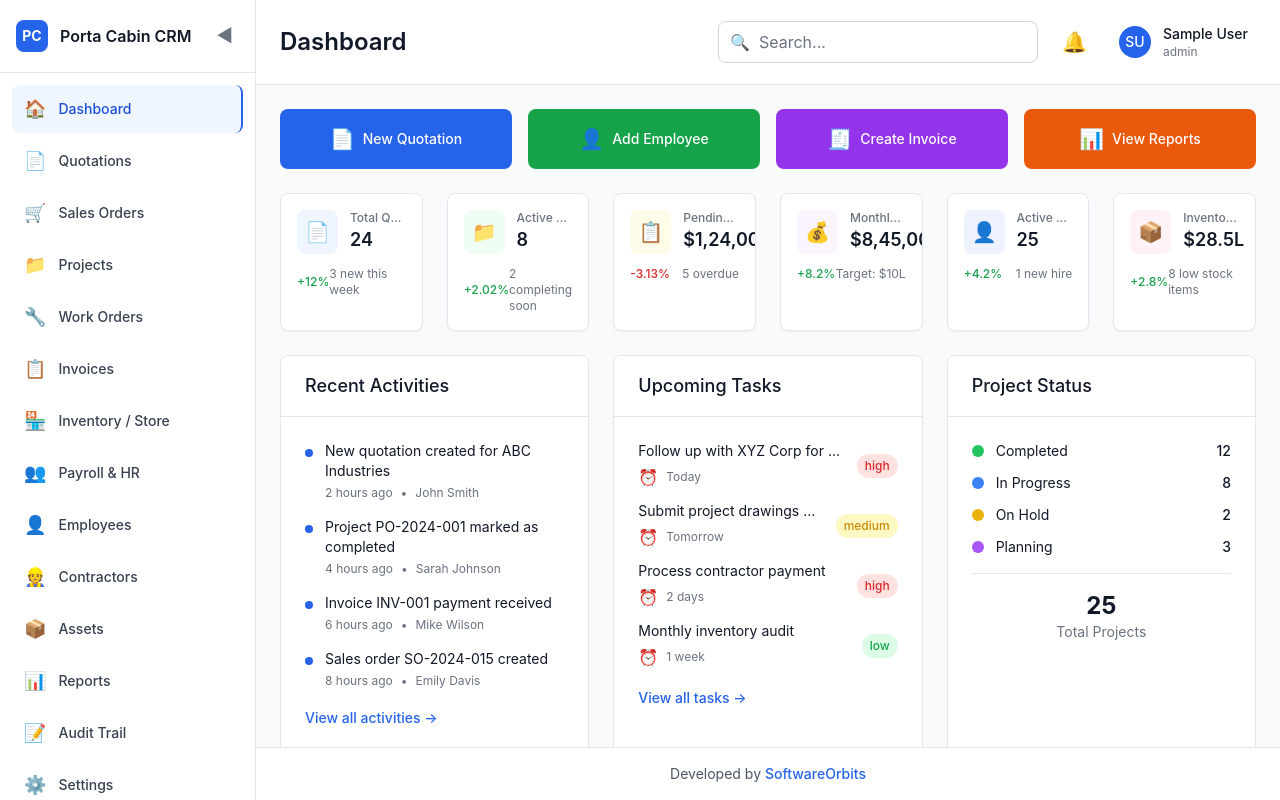
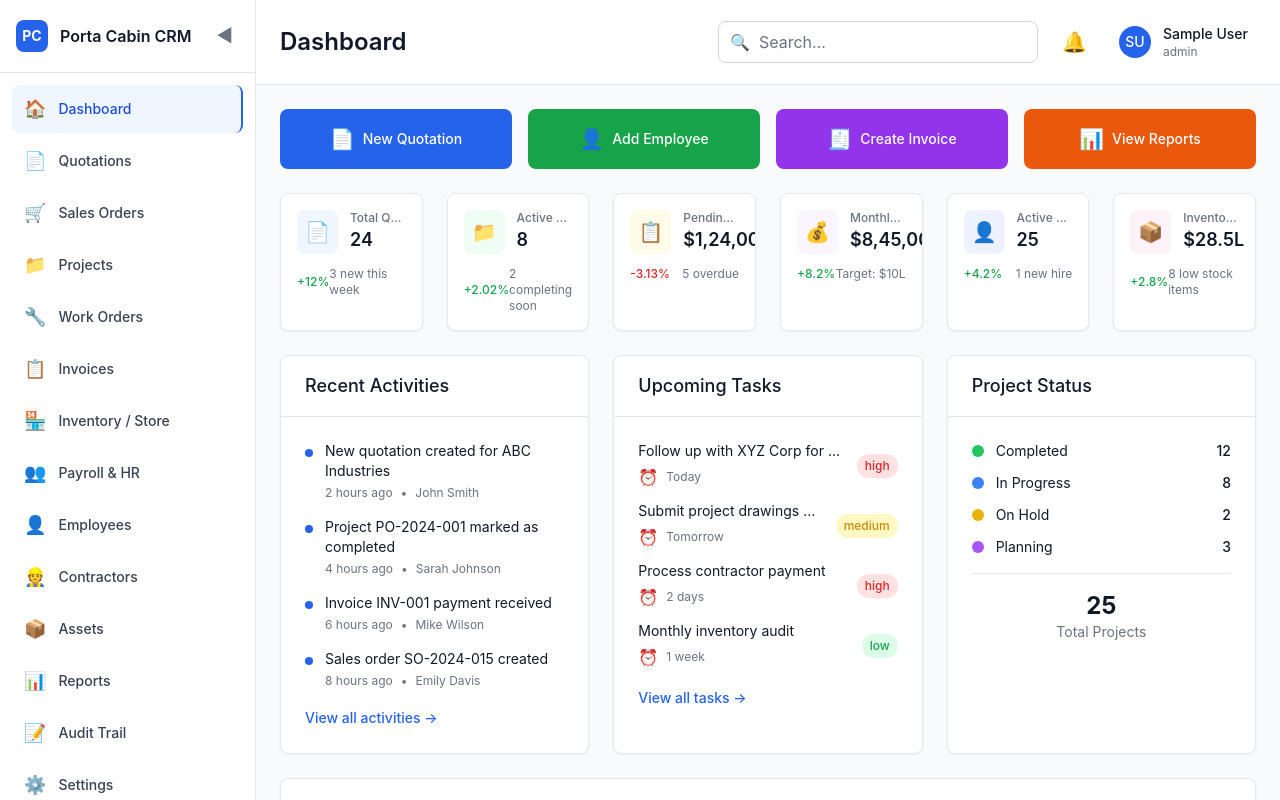
Before and after one commit to softwareOrbits/porta-cabin-crm, a React (Vite) app: page / in a window 1280 px wide. Shown: the top 800 px of the page. Built offline with nearby package versions, Linux system fonts and the light colour scheme; sample sign-in values are in the browser's storage.

Commit message:
Fix layout height and scrolling with min-h-screen and overflow adjustments
Co-authored-by: dev.hamzaasif0987 <dev.hamzaasif0987@gmail.com>

```diff
--- a/src/components/Layout/Layout.jsx
+++ b/src/components/Layout/Layout.jsx
@@ -24,15 +24,15 @@ export default function Layout({ children, title }) {
   }, [darkMode]);
 
   return (
-    <div className="flex h-screen bg-gray-50 dark:bg-gray-900">
+    <div className="flex min-h-screen bg-gray-50 dark:bg-gray-900">
       <Sidebar
         collapsed={collapsed}
         setCollapsed={setCollapsed}
       />
 
-      <div className="flex-1 flex flex-col overflow-hidden">
+      <div className="flex-1 flex flex-col">
         <Header title={title} />
-        <main className="flex-1 overflow-auto p-6">
+        <main className="flex-1 p-6">
           {children}
         </main>
         <Footer />
--- a/src/components/Layout/Sidebar.jsx
+++ b/src/components/Layout/Sidebar.jsx
@@ -26,7 +26,7 @@ export default function Sidebar({ collapsed, setCollapsed }) {
   };
 
   return (
-    <div className={`${collapsed ? 'w-16' : 'w-64'} bg-white dark:bg-gray-900 border-r border-gray-200 dark:border-gray-700 h-screen flex flex-col transition-all duration-300 ease-in-out overflow-y-auto scrollbar-hide`}>
+    <div className={`${collapsed ? 'w-16' : 'w-64'} bg-white dark:bg-gray-900 border-r border-gray-200 dark:border-gray-700 min-h-screen flex flex-col transition-all duration-300 ease-in-out overflow-y-auto scrollbar-hide`}>
       {/* Header */}
       <div className="flex items-center justify-between p-4 border-b border-gray-200 dark:border-gray-700">
         {!collapsed && (
```
